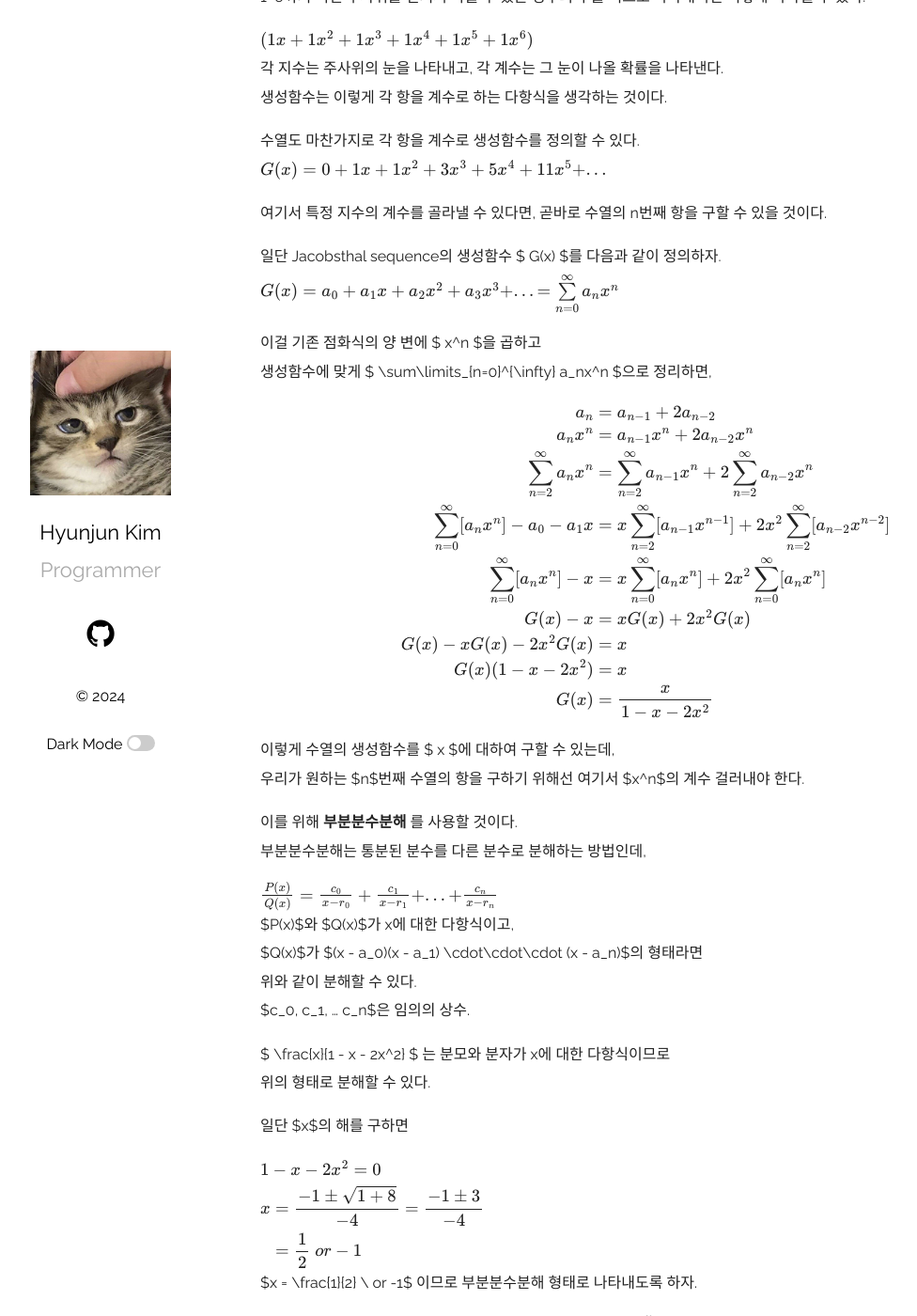
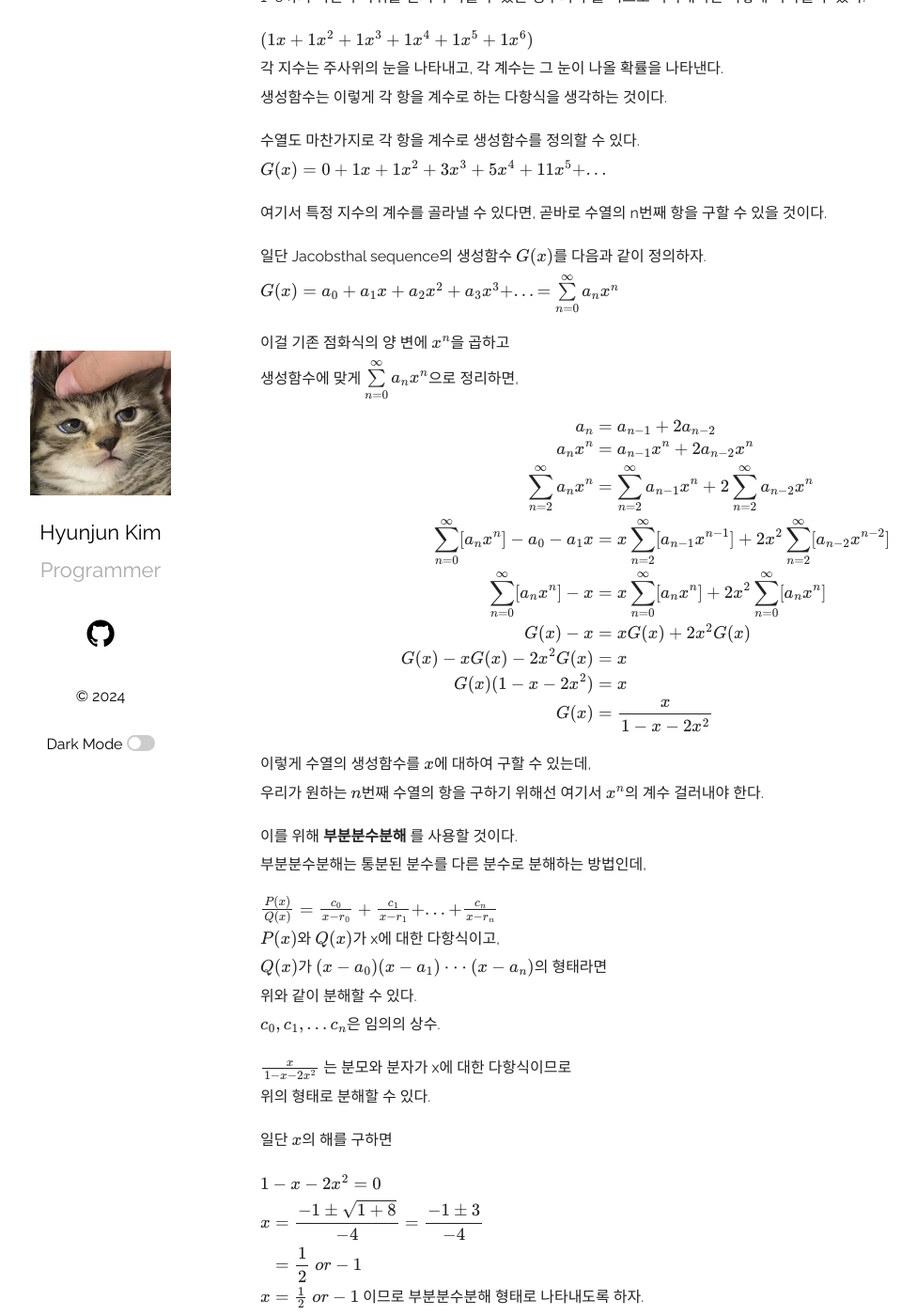
Before and after one commit to Ria9993/Ria9993.github.io, a Jekyll site: the page built from _posts/2024-03-05-Jacobsthal-sequence.md, in a window 1280 px wide and 1400 px high, scrolled down 700 px. Shown: the whole window at 94% size, without its empty margins (78-1054 px from the left). Built offline with Jekyll 4.4.1, drawn with Linux system fonts in a browser that asks for light colours; formulas are drawn with MathJax 3; comment, search, counter and statistics services are not loaded; part of the change alters nothing that is shown; some of the changed text lies outside the part shown.

```diff
--- a/_includes/mathjax_support.html
+++ b/_includes/mathjax_support.html
@@ -1,24 +1,16 @@
-<!-- <script>
-  MathJax = {
-    TeX: {
-      equationNumbers: {
-        autoNumber: "AMS"
-      }
-    },
-    tex2jax: {
-      inlineMath: [['$', '$']],
-      displayMath: [['$$', '$$']],
-      processEscapes: true,
-    }
-  };
-</script> -->
 <script type="text/javascript" async
-  src="https://cdnjs.cloudflare.com/ajax/libs/mathjax/2.7.0/MathJax.js?config=TeX-AMS-MML_HTMLorMML">
-  </script>
-<script type="text/javascript">
-  MathJax.Hub.Config({
-      tex2jax: {
-          inlineMath: [['$', '$']]
-      }
-  });
+	src="https://cdnjs.cloudflare.com/ajax/libs/mathjax/2.7.5/latest.js?config=TeX-MML-AM_CHTML">
 </script>
+
+<script type="text/x-mathjax-config">
+	MathJax.Hub.Config({
+	extensions: ["tex2jax.js"],
+	jax: ["input/TeX", "output/HTML-CSS"],
+	tex2jax: {
+		inlineMath: [ ['$','$'], ["\\(","\\)"] ],
+		displayMath: [ ['$$','$$'], ["\\[","\\]"] ],
+		processEscapes: true
+	},
+	"HTML-CSS": { availableFonts: ["TeX"] }
+});
+</script>
```
